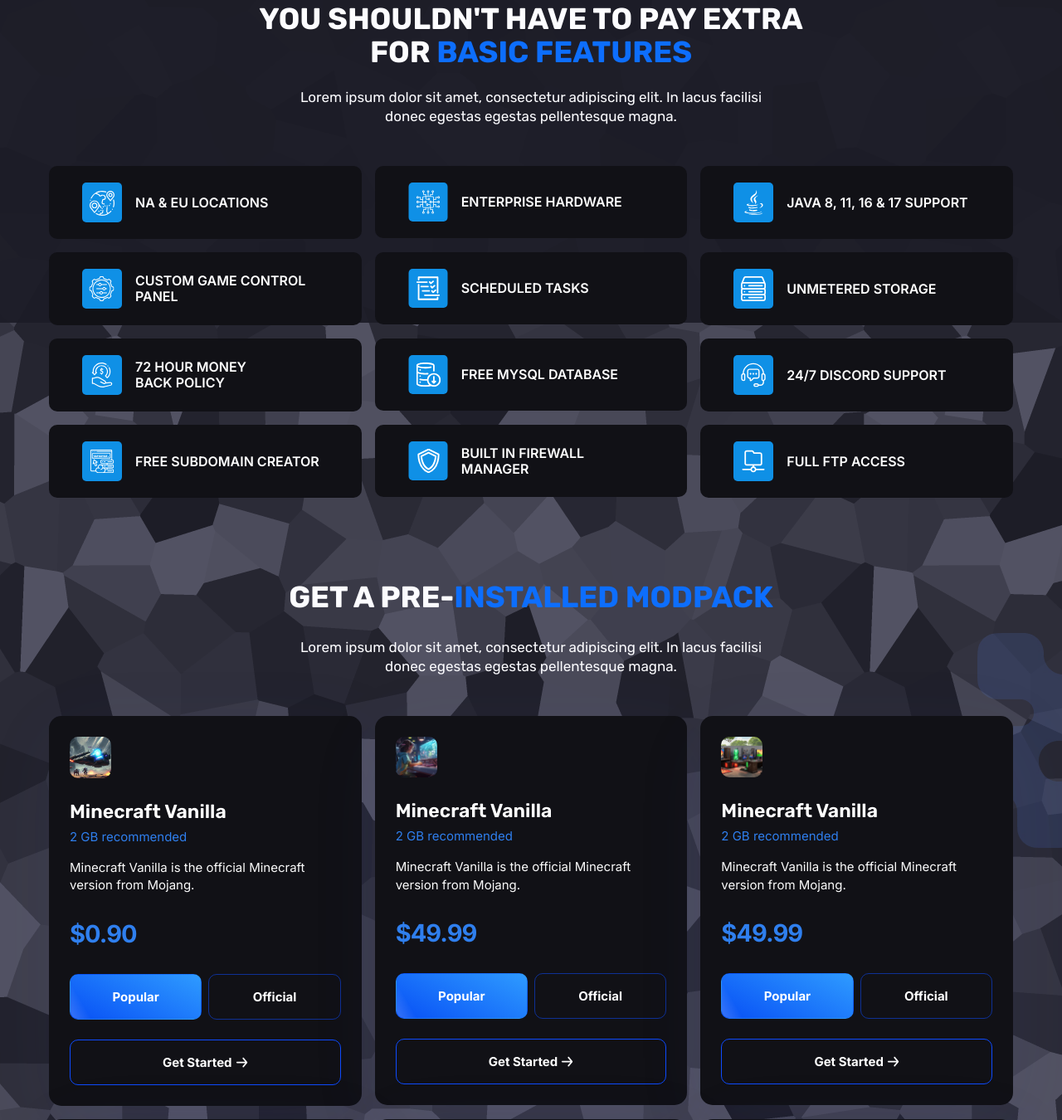
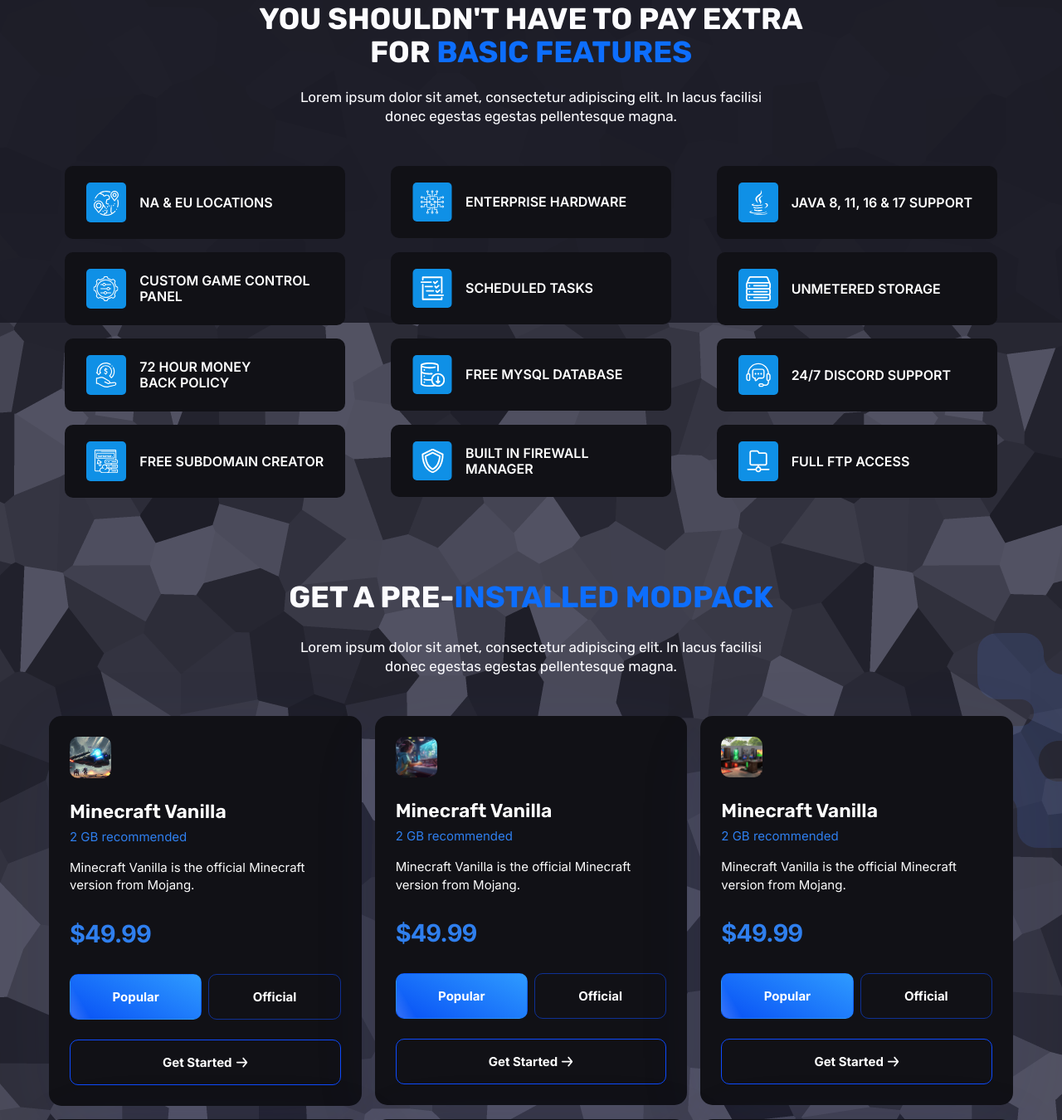
Before and after one commit to AnjaliChandaRC/gravel-host-new, a PHP site: page /product.html in a window 1280 px wide. Shown: the part 411-1761 px from the top of the page at 83% size. Run offline with PHP 8.4, Linux system fonts and the light colour scheme; some libraries are stand-ins or nearby versions.

Commit message:
sec pre installed pack card price

```diff
--- a/assets/css/style.css
+++ b/assets/css/style.css
@@ -1036,8 +1036,9 @@ button:focus::after {
     width: 100%;
   }
   .basic-feature-cards {
-    padding: 20px 40px 20px 40px;
-    max-width: 400px;
+    padding: 20px 26px;
+    max-width: 338px;
+    margin: unset;
   }
 }
 @media (min-width: 991.99px) {
@@ -1087,6 +1088,9 @@ button:focus::after {
     left: 0;
     max-width: unset;
     transform: unset;
+  }
+  .basic-feature-cards {
+    margin: 0 auto;
   }
 }
 @media (min-width: 1199.99px) {
--- /dev/null
+++ b/assets/js/custom.js
@@ -0,0 +1,125 @@
+  // ============= SECTION PRE-INSTALLED MOD PACK ================ //
+
+const tab1 = document.getElementById("btn1");
+const tab2 = document.getElementById("btn2");
+const tab3 = document.getElementById("btn3");
+const tab4 = document.getElementById("btn4");
+const tab5 = document.getElementById("btn5");
+const tab6 = document.getElementById("btn6");
+const tab7 = document.getElementById("btn7");
+const tab8 = document.getElementById("btn8");
+const tab9 = document.getElementById("btn9");
+const tab10 = document.getElementById("btn10");
+const tab11 = document.getElementById("btn11");
+const tab12 = document.getElementById("btn12");
+
+const content1 = tab1.addEventListener("click", () => {
+  switchTab(tab1);
+});
+tab2.addEventListener("click", () => {
+  switchTab(tab2);
+});
+tab3.addEventListener("click", () => {
+  switchTab(tab3);
+});
+tab4.addEventListener("click", () => {
+  switchTab(tab4);
+});
+tab5.addEventListener("click", () => {
+  switchTab(tab5);
+});
+tab6.addEventListener("click", () => {
+  switchTab(tab6);
+});
+tab7.addEventListener("click", () => {
+  switchTab(tab7);
+});
+tab8.addEventListener("click", () => {
+  switchTab(tab8);
+});
+tab9.addEventListener("click", () => {
+  switchTab(tab9);
+});
+tab10.addEventListener("click", () => {
+  switchTab(tab10);
+});
+tab11.addEventListener("click", () => {
+  switchTab(tab11);
+});
+tab12.addEventListener("click", () => {
+  switchTab(tab12);
+});
+function switchTab(tabs) {
+  if (tabs === tab1) {
+    document.getElementById("content-1").innerHTML = "$49.99";
+    tab2.classList.add("btn-official");
+    tab1.classList.remove("btn-official");
+  } else {
+  }
+  if (tabs === tab2) {
+    document.getElementById("content-1").innerHTML = "$69.99";
+    tab1.classList.add("btn-official");
+    tab1.classList.remove("btn-login-common");
+    tab2.classList.remove("btn-official");
+  }
+  if (tabs === tab3) {
+    document.getElementById("content-2").innerHTML = "$49.99";
+    tab4.classList.add("btn-official");
+    tab3.classList.remove("btn-official");
+  } else {
+  }
+  if (tabs === tab4) {
+    document.getElementById("content-2").innerHTML = "$69.99";
+    tab3.classList.add("btn-official");
+    tab3.classList.remove("btn-login-common");
+    tab4.classList.remove("btn-official");
+  }
+  if (tabs === tab5) {
+    document.getElementById("content-3").innerHTML = "$49.99";
+    tab6.classList.add("btn-official");
+    tab5.classList.remove("btn-official");
+  } else {
+  }
+  if (tabs === tab6) {
+    document.getElementById("content-3").innerHTML = "$69.99";
+    tab5.classList.add("btn-official");
+    tab5.classList.remove("btn-login-common");
+    tab6.classList.remove("btn-official");
+  }
+  if (tabs === tab7) {
+    document.getElementById("content-4").innerHTML = "$49.99";
+    tab8.classList.add("btn-official");
+    tab7.classList.remove("btn-official");
+  } else {
+  }
+  if (tabs === tab8) {
+    document.getElementById("content-4").innerHTML = "$69.99";
+    tab7.classList.add("btn-official");
+    tab7.classList.remove("btn-login-common");
+    tab8.classList.remove("btn-official");
+  }
+  if (tabs === tab9) {
+    document.getElementById("content-5").innerHTML = "$49.99";
+    tab10.classList.add("btn-official");
+    tab9.classList.remove("btn-official");
+  } else {
+  }
+  if (tabs === tab10) {
+    document.getElementById("content-5").innerHTML = "$69.99";
+    tab9.classList.add("btn-official");
+    tab9.classList.remove("btn-login-common");
+    tab10.classList.remove("btn-official");
+  }
+  if (tabs === tab11) {
+    document.getElementById("content-6").innerHTML = "$49.99";
+    tab12.classList.add("btn-official");
+    tab11.classList.remove("btn-official");
+  } else {
+  }
+  if (tabs === tab12) {
+    document.getElementById("content-6").innerHTML = "$69.99";
+    tab11.classList.add("btn-official");
+    tab11.classList.remove("btn-login-common");
+    tab12.classList.remove("btn-official");
+  }
+}
--- a/product.html
+++ b/product.html
@@ -598,7 +598,7 @@
         <div class="row mt-xl-5 pt-md-3 pt-xl-0 mt-4">
           <div class="col-lg-4 col-sm-6 px-2">
             <div
-              class="basic-feature-cards transition300 d-flex gap-3 align-items-center ms-sm-auto"
+              class="basic-feature-cards transition300 d-flex gap-3 align-items-center ms-auto"
             >
               <img src="/assets/images/svg/na&eulocation.svg" alt="" />
               <p
@@ -835,21 +835,25 @@
                 Minecraft Vanilla is the official Minecraft version from Mojang.
               </p>
               <p
+                id="content-1"
                 style="line-height: 110%; letter-spacing: -0.96px"
                 class="mb-0 clr-light-blue fs_5xl ff-inter fw-bold mt-lg-4 pt-lg-2 mt-3 pt-1"
               >
-                $0.90
-              </p>
+                $49.99
+              </p>
+
               <div
                 class="d-flex align-items-center gap-2 mt-lg-4 pt-lg-2 mt-3 pt-1 mb-1"
               >
                 <button
+                  id="btn1"
                   style="line-height: 140%"
                   class="btn-login-common btn-popular text-white fs_md fw-bold ff-inter"
                 >
                   Popular
                 </button>
                 <button
+                  id="btn2"
                   style="line-height: 140%"
                   class="btn-popular btn-official text-white fs_md fw-bold ff-inter"
                 >
@@ -905,23 +909,27 @@
                 Minecraft Vanilla is the official Minecraft version from Mojang.
               </p>
               <p
-                style="letter-spacing: -0.96px; line-height: 110%"
-                class="mb-0 fw-bold ff-inter clr-light-blue fs_5xl mt-lg-4 pt-lg-2 mt-3 pt-1"
+                id="content-2"
+                style="line-height: 110%; letter-spacing: -0.96px"
+                class="mb-0 clr-light-blue fs_5xl ff-inter fw-bold mt-lg-4 pt-lg-2 mt-3 pt-1 content_2"
               >
                 $49.99
               </p>
+
               <div
                 class="d-flex align-items-center gap-2 mt-lg-4 pt-lg-2 mt-3 pt-1 mb-1"
               >
                 <button
+                  id="btn3"
                   style="line-height: 140%"
                   class="btn-login-common btn-popular text-white fs_md fw-bold ff-inter"
                 >
                   Popular
                 </button>
                 <button
+                  id="btn4"
                   style="line-height: 140%"
-                  class="btn-popular btn-official text-white fs_md fw-bold ff-inter"
+                  class="btn-popular btn2 btn-official text-white fs_md fw-bold ff-inter"
                 >
                   Official
                 </button>
@@ -975,21 +983,25 @@
                 Minecraft Vanilla is the official Minecraft version from Mojang.
               </p>
               <p
-                style="letter-spacing: -0.96px; line-height: 110%"
-                class="mb-0 fw-bold ff-inter clr-light-blue fs_5xl mt-lg-4 pt-lg-2 mt-3 pt-1"
+                id="content-3"
+                style="line-height: 110%; letter-spacing: -0.96px"
+                class="mb-0 clr-light-blue fs_5xl ff-inter fw-bold mt-lg-4 pt-lg-2 mt-3 pt-1 content_1"
               >
                 $49.99
               </p>
+
               <div
                 class="d-flex align-items-center gap-2 mt-lg-4 pt-lg-2 mt-3 pt-1 mb-1"
               >
                 <button
+                  id="btn5"
                   style="line-height: 140%"
                   class="btn-login-common btn-popular text-white fs_md fw-bold ff-inter"
                 >
                   Popular
                 </button>
                 <button
+                  id="btn6"
                   style="line-height: 140%"
                   class="btn-popular btn-official text-white fs_md fw-bold ff-inter"
                 >
@@ -1045,6 +1057,7 @@
                 Minecraft Vanilla is the official Minecraft version from Mojang.
               </p>
               <p
+              id="content-4"
                 style="letter-spacing: -0.96px; line-height: 110%"
                 class="mb-0 fw-bold ff-inter clr-light-blue fs_5xl mt-lg-4 pt-lg-2 mt-3 pt-1"
               >
@@ -1054,12 +1067,14 @@
                 class="d-flex align-items-center gap-2 mt-lg-4 pt-lg-2 mt-3 pt-1 mb-1"
               >
                 <button
+                id="btn7"
                   style="line-height: 140%"
                   class="btn-login-common btn-popular text-white fs_md fw-bold ff-inter"
                 >
                   Popular
                 </button>
                 <button
+                id="btn8"
                   style="line-height: 140%"
                   class="btn-popular btn-official text-white fs_md fw-bold ff-inter"
                 >
@@ -1116,6 +1131,7 @@
                 Minecraft Vanilla is the official Minecraft version from Mojang.
               </p>
               <p
+              id="content-5"
                 style="letter-spacing: -0.96px; line-height: 110%"
                 class="mb-0 fw-bold ff-inter clr-light-blue fs_5xl mt-lg-4 pt-lg-2 mt-3 pt-1"
               >
@@ -1125,12 +1141,14 @@
                 class="d-flex align-items-center gap-2 mt-lg-4 pt-lg-2 mt-3 pt-1 mb-1"
               >
                 <button
+                id="btn9"
                   style="line-height: 140%"
                   class="btn-login-common btn-popular text-white fs_md fw-bold ff-inter"
                 >
                   Popular
                 </button>
                 <button
+                id="btn10"
                   style="line-height: 140%"
                   class="btn-popular btn-official text-white fs_md fw-bold ff-inter"
                 >
@@ -1186,6 +1204,7 @@
                 Minecraft Vanilla is the official Minecraft version from Mojang.
               </p>
               <p
+              id="content-6"
                 style="letter-spacing: -0.96px; line-height: 110%"
                 class="mb-0 fw-bold ff-inter clr-light-blue fs_5xl mt-lg-4 pt-lg-2 mt-3 pt-1"
               >
@@ -1195,12 +1214,14 @@
                 class="d-flex align-items-center gap-2 mt-lg-4 pt-lg-2 mt-3 pt-1 mb-1"
               >
                 <button
+                id="btn11"
                   style="line-height: 140%"
                   class="btn-login-common btn-popular text-white fs_md fw-bold ff-inter"
                 >
                   Popular
                 </button>
                 <button
+                id="btn12"
                   style="line-height: 140%"
                   class="btn-popular btn-official text-white fs_md fw-bold ff-inter"
                 >
@@ -2003,7 +2024,10 @@
       crossorigin="anonymous"
       referrerpolicy="no-referrer"
     ></script>
+    <!--  CUSTOM JS -->
+    <script src="/assets/js/custom.js"></script>
     <script>
+      // ========== NAVBAR ========= //
       const buttons = document.getElementsByClassName("hamburger");
       const navMenus = document.getElementsByClassName("nav-menu");
       function handleClick() {
@@ -2038,6 +2062,8 @@
           }
         }
       });
+
+      //  ======= SLIDER ====== //
       $(".testimonials").slick({
         dots: false,
         infinite: true,
```
